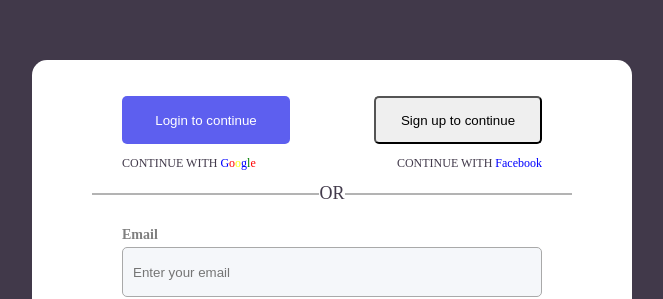
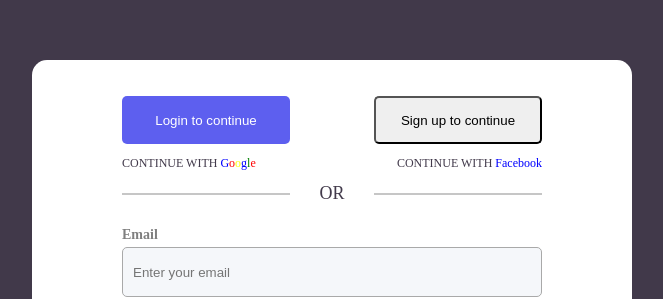
Before and after one commit to Africa-Trainovation-Consulting/newATC, a React (Create React App) app: page / in a window 1280 px wide. Shown: the part 108-407 px from the top of the page, without its empty margins (308-971 px from the left). Built offline with nearby package versions, Linux system fonts and the light colour scheme.

Commit message:
login modal done dusted.

```diff
--- a/src/Sass/style.scss
+++ b/src/Sass/style.scss
@@ -183,6 +183,8 @@ button {
 }
 
 .continueWith {
+    width: 80%;
+    align-items: center;
     p {
         font-size: 12px;
         text-align: center;
@@ -219,10 +221,10 @@ h1{
 .Or {
     @include flex();
     justify-content: space-evenly;
-    width: 80%;
+    width: 90%;
 
     .empty {
-        width: 100%;
+        width: 40%;
     }
 }
 
@@ -347,7 +349,6 @@ form {
     button {
         @include btn2();
     }
-
     select {
         @include input2();
 
@@ -361,13 +362,20 @@ form {
 
         }
     }
+    .Or {
+        @include flex();
+        width: 70%;
+    justify-content: space-between;
+        .empty {
+            width: 40%;
+        }
+    }
     form {
         @include form2();
 
         input {
             @include input2();
         }
-
         button {
             @include continue_btn2();
             width: 70%;
```
